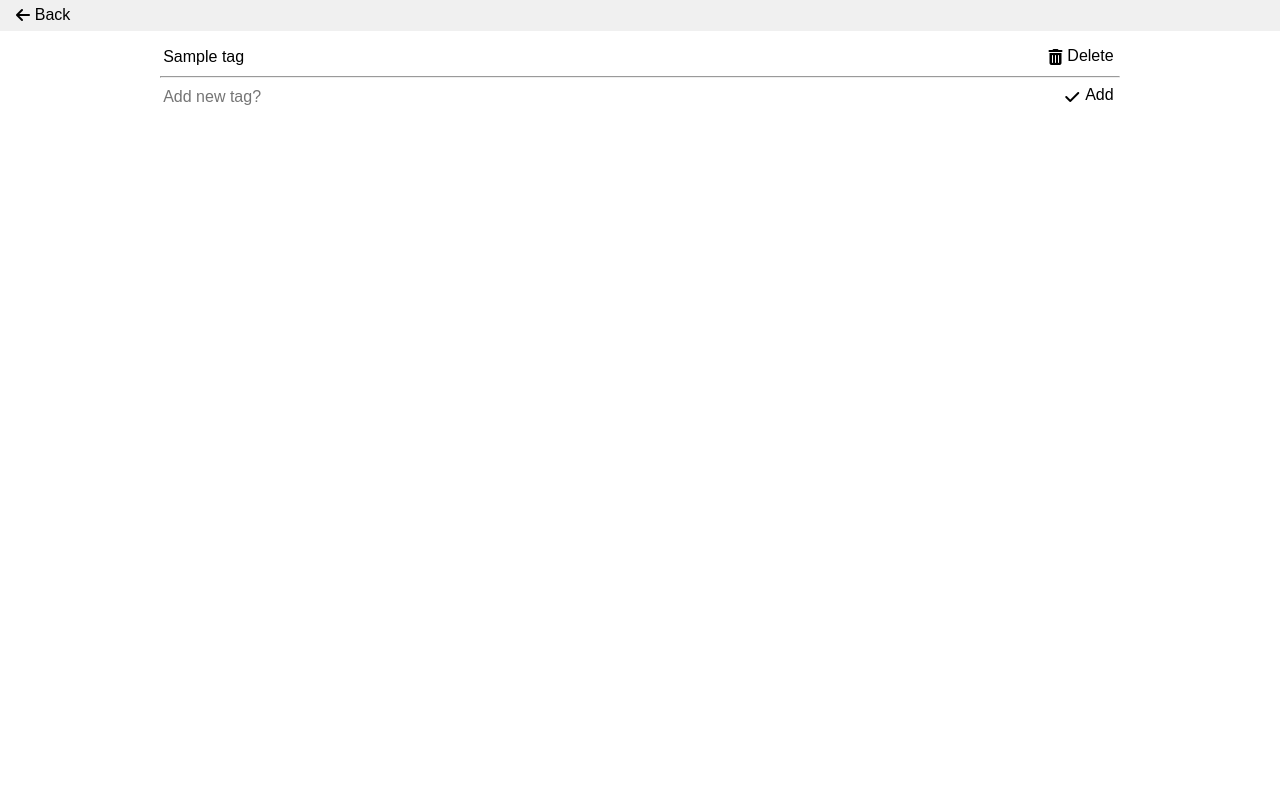
After one commit to pxeger/pn, a Python web app: template templates/tags.html in a window 1280 px wide. The commit adds this page. Run offline with Jinja, Linux system fonts and the light colour scheme; the template is opened without the code that fills it: most values are stand-ins (such as "Sample title", 1, 10 or a date in 2020); some libraries are stand-ins or nearby versions.

Commit message:
add basic tags editing page

```diff
--- a/static/style.css
+++ b/static/style.css
@@ -20,10 +20,14 @@ body {
     appearance: none;
     padding: 0 0.4em;
     cursor: pointer;
+    display: flex;
+    flex-wrap: nowrap;
+    justify-content: space-around;
+    align-items: stretch;
 }
 
-.button a {
-    all: unset;
+.button .label {
+    margin-left: 0.3em;
 }
 
 #header {
@@ -80,7 +84,7 @@ body {
 }
 
 .js #fullscreen {
-    display: unset;
+    display: flex;
 }
 
 .expand {
@@ -275,3 +279,12 @@ body {
     font-size: 1.5em;
     margin: 0.3em 0;
 }
+
+.tags-interface {
+    max-width: 60em;
+    margin: 1em auto;
+}
+
+.tag {
+    display: flex;
+}
--- /dev/null
+++ b/templates/tags.html
@@ -0,0 +1,39 @@
+<!DOCTYPE html>
+<html>
+    <head>
+        <meta charset="utf-8">
+        <meta name="viewport" content="width=device-width, initial-scale=1.0">
+        <link rel="stylesheet" href="/static/style.css">
+        <link rel="stylesheet" href="https://cdnjs.cloudflare.com/ajax/libs/font-awesome/6.1.1/css/all.min.css">
+        <title>Edit tags</title>
+    </head>
+    <body>
+        <header id="header">
+            <a href="/edit" class="button">
+                <i class="fa-solid fa-arrow-left"></i>
+                <span class="label">Back</label>
+            </a>
+        </header>
+        <main class="tags-interface">
+            {% for tag in item.tags %}
+                <form action="/tags/delete" method="POST" class="tag">
+                    <input value="{{ item.id }}" name="item_id" type="hidden">
+                    <input value="{{ tag }}" name="tag" class="leaf-text" readonly>
+                    <button class="button" type="submit">
+                        <i class="fa-solid fa-trash-can"></i>
+                        <span class="label">Delete</span>
+                    </button>
+                </form>
+            {% endfor %}
+            <hr>
+            <form action="/tags" method="POST" class="tag">
+                <input value="{{ item.id }}" name="item_id" type="hidden">
+                <input name="tag" class="leaf-text" placeholder="Add new tag?">
+                <button class="button" type="submit">
+                    <i class="fa-solid fa-check"></i>
+                    <span class="label">Add</span>
+                </button>
+            </form>
+        </main>
+    </body>
+</html>
--- a/templates/tree.html
+++ b/templates/tree.html
@@ -11,6 +11,9 @@
     {% if edit %}
         <input type="checkbox" class="controls-checkbox checkbox" id="cc_{{ item.id }}" autocomplete="off">
         <div class="controls">
+            <a href="/tags/{{ item.id }}" class="button control tags">
+                <i class="fa-solid fa-wrench"></i>
+            </a>
             <button type="submit" formaction="/move_out/{{ item.id }}" class="button control move-out">
                 <i class="fa-solid fa-reply"></i>
             </button>
```
Also changed, not shown: pn/app.py (+50 -0 lines).
